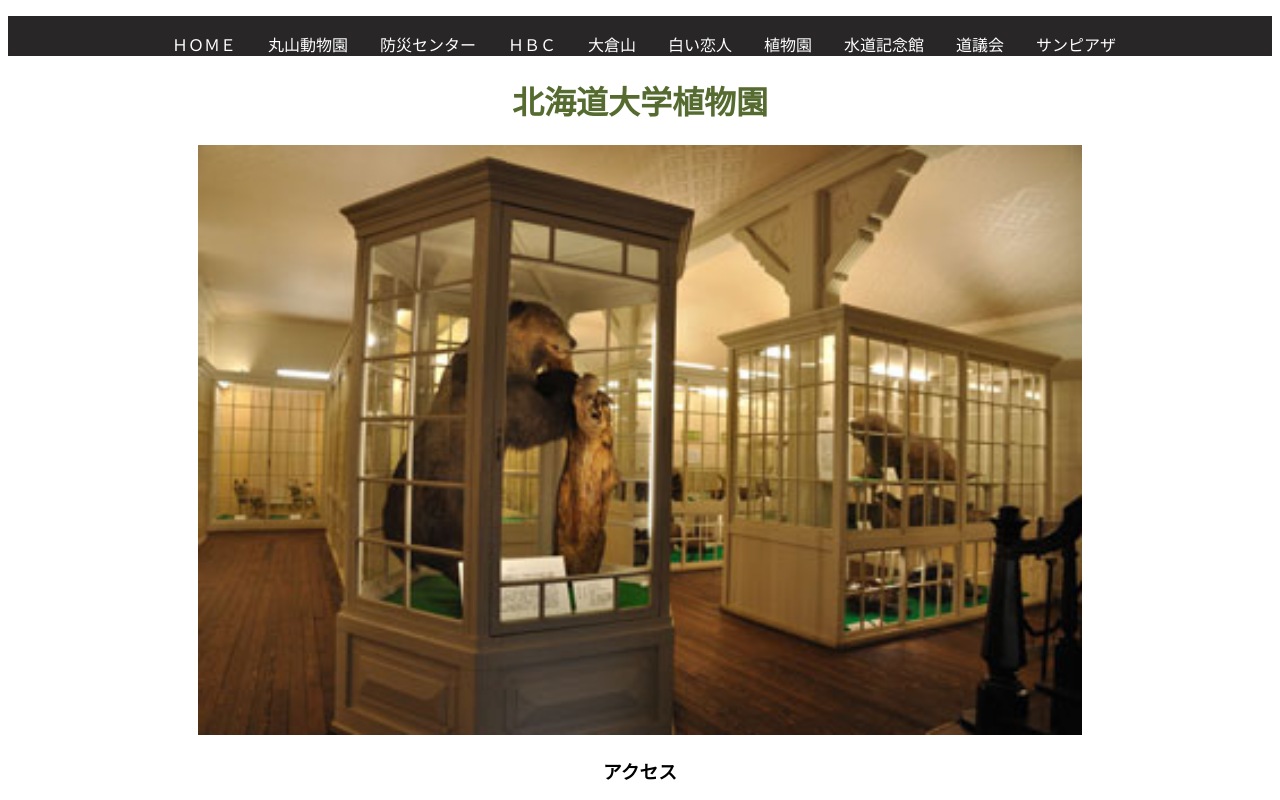
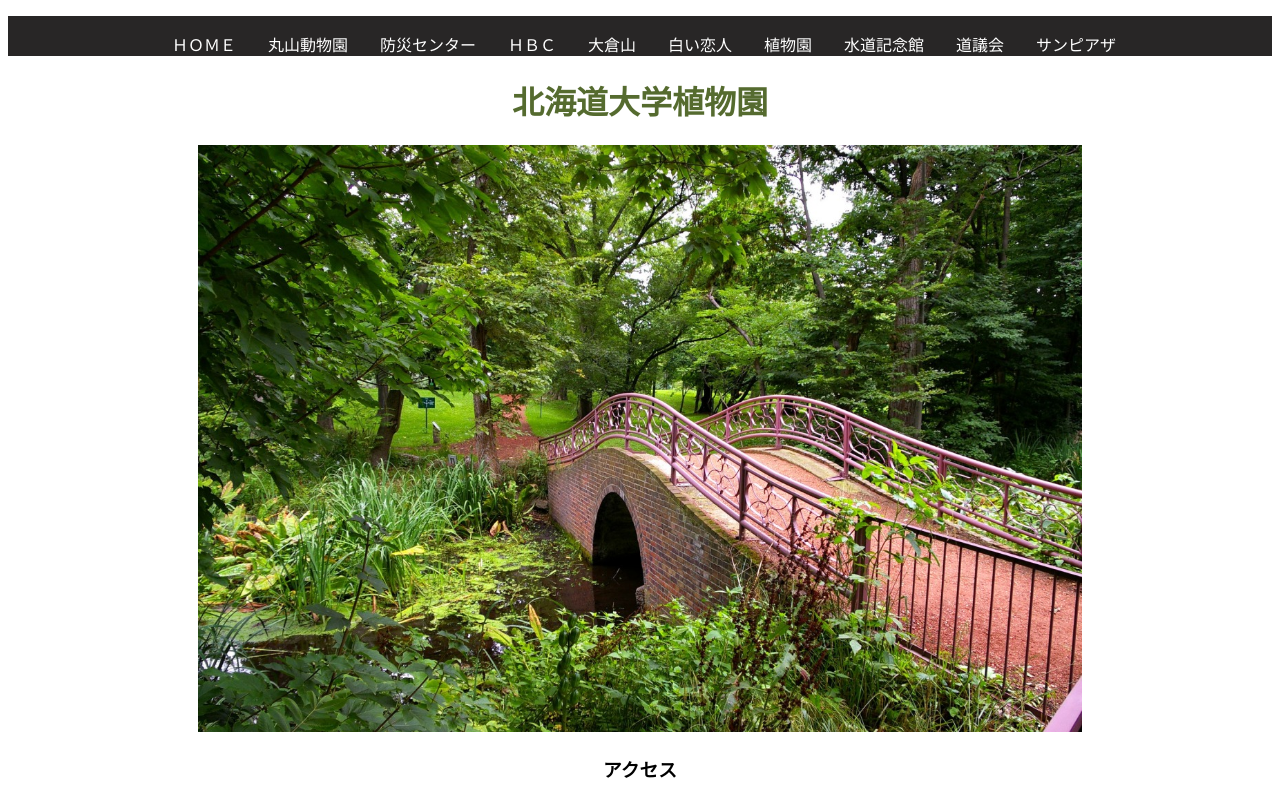
Before and after one commit to tokoshika/syu, a Nuxt app: page /shokubutu in a window 1280 px wide. Shown: the top 800 px of the page. Built offline with nearby package versions, Linux system fonts and the light colour scheme.

Commit message:
表紙訂正

```diff
--- a/pages/shokubutu.vue
+++ b/pages/shokubutu.vue
@@ -2,7 +2,7 @@
   <h1 style="color: darkolivegreen">北海道大学植物園</h1>
 
   <div class="img-container">
-    <img style="width: 70%" src="~/assets/shokubutu/shoku_01.jpg" />
+    <img style="width: 70%" src="~/assets/shokubutu/shoku_05.jpg" />
   </div>
   <h3>アクセス</h3>
 
@@ -50,12 +50,13 @@
     style="width: 70%"
     src="~/assets/shokubutu/shoku_08.jpg"
   />
-  <h3>植物園</h3>
+
   <img
     class="access"
     style="width: 70%"
-    src="~/assets/shokubutu/shoku_05.jpg"
+    src="~/assets/shokubutu/shoku_01.jpg"
   />
+  <h3>植物園</h3>
   <img
     class="access"
     style="width: 70%"
```
